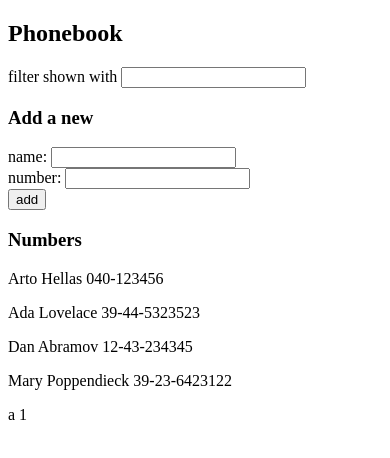
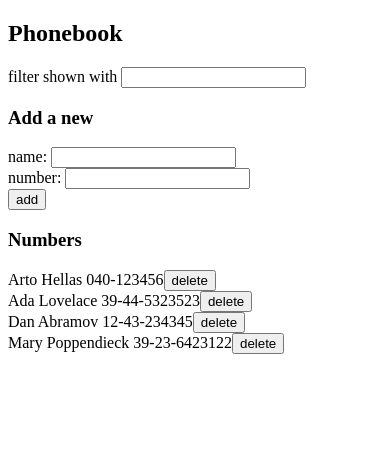
Before and after one commit to paweljm/FullstackOpen2020-Submissions, a React (Create React App) app in the folder part2/phonebook/: page / in a window 390 px wide. Shown: the top 458 px of the page. Built offline with nearby package versions, Linux system fonts and the light colour scheme; data requests are answered from the project's data file.

Commit message:
2.14: The Phonebook step9

```diff
--- a/part2/phonebook/db.json
+++ b/part2/phonebook/db.json
@@ -19,11 +19,6 @@
       "name": "Mary Poppendieck",
       "number": "39-23-6423122",
       "id": 4
-    },
-    {
-      "name": "a",
-      "number": "1",
-      "id": 5
     }
   ]
 }
--- a/part2/phonebook/src/App.js
+++ b/part2/phonebook/src/App.js
@@ -20,6 +20,16 @@ const App = () => {
       })
   }, [])
 
+  const deletePerson = (id, name) => {
+    console.log(id,name)
+    if(window.confirm(`Delete ${name} ?`)){
+      personsService
+      .deleteItem(id)
+      .then(setPersons(persons.filter(person => person.id != id)))
+      .catch(error => alert(`The person ${name} has already been deleted from the server`))
+    }
+  }
+
   const handleNameChange = (event) => {
     console.log(event.target.value)
     setNewName(event.target.value)
@@ -41,14 +51,14 @@ const App = () => {
       alert(`${newName} is already added to phonebook`)
     }
     else{
-      axios
-      .post('http://localhost:3001/persons', newPerson)
-      .then(response => {
-        console.log(response.data)
-        setPersons([...persons, { name: newName, number: newNumber }])
-        setNewName('')
-        setNewNumber('')
-      })
+      personsService
+        .create(newPerson)
+        .then(returnedPerson => {
+          console.log(returnedPerson)
+          setPersons([...persons, { name: returnedPerson.name, number: returnedPerson.number, id: returnedPerson.id }])
+          setNewName('')
+          setNewNumber('')
+        })
     }
 
   }
@@ -71,7 +81,11 @@ const App = () => {
         submitHandler={addPerson}
       />
       <h3>Numbers</h3>
-      <Persons persons={persons} search={search} />
+      <Persons
+        persons={persons}
+        search={search}
+        deleteHandler={deletePerson}
+      />
     </div>
   )
 }
--- a/part2/phonebook/src/components/Persons.js
+++ b/part2/phonebook/src/components/Persons.js
@@ -1,3 +1,15 @@
-const Persons = ({persons, search}) => persons?.filter(person => ((person.name).toLowerCase()).includes(search)).map(person => <p key={person.name}>{person.name} {person.number}</p>)
+const Persons = ({persons, search, deleteHandler}) => {
+return(
+    persons
+    ?.filter( person => (
+        (person.name).toLowerCase()).includes(search))
+    .map(person =>
+        <div key={person.name}>
+            <span>{person.name} {person.number}</span>
+            <button onClick={() => deleteHandler(person.id, person.name)} >delete</button>
+        </div>
+        )
+    )
+}
 
 export default Persons
--- a/part2/phonebook/src/services/persons.js
+++ b/part2/phonebook/src/services/persons.js
@@ -11,4 +11,9 @@ const create = newObject => {
     return request.then(response => response.data)
   }
 
-export default { getAll, create }
+const deleteItem = id => {
+    const request = axios.delete(`${baseUrl}/${id}`)
+    return request.then(response => response.data)
+}
+
+export default { getAll, create, deleteItem }
```
